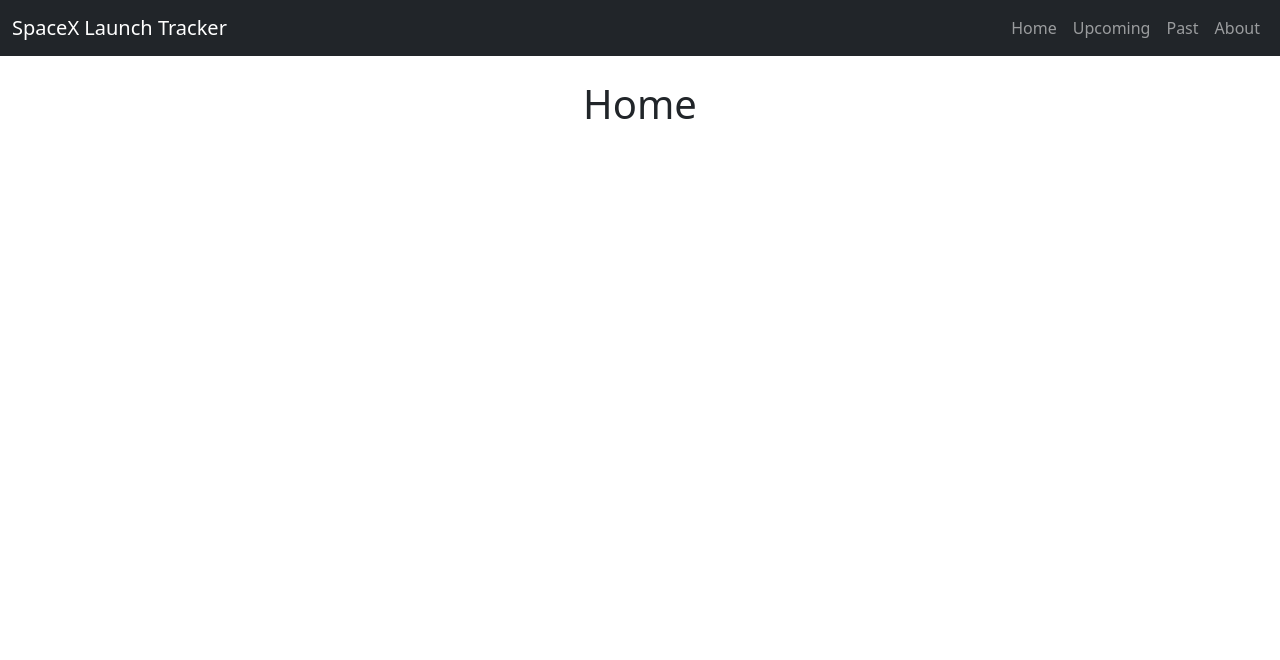
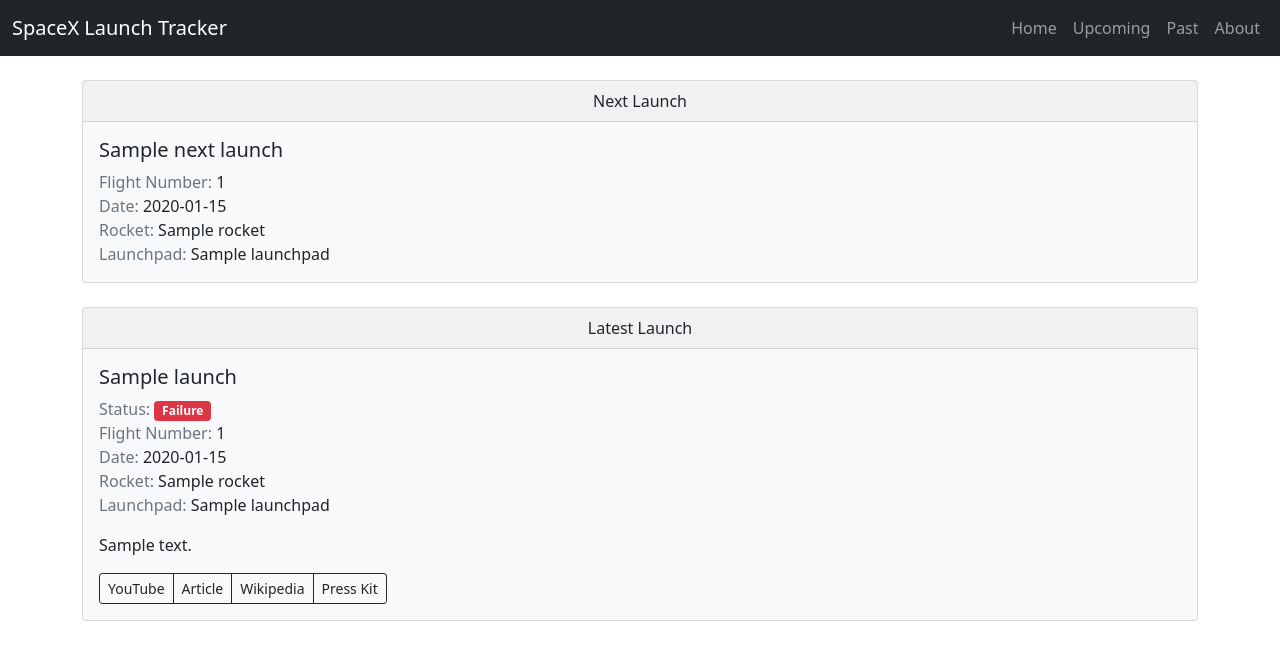
Before and after one commit to esadek/spacex-launch-tracker, a Flask app: template templates/index.html in a window 1280 px wide. Shown: the top 660 px of the page. Run offline with Flask 2, Linux system fonts and the light colour scheme; the template is opened without the code that fills it: most values are stand-ins (such as "Sample title", 1, 10 or a date in 2020); some libraries are stand-ins or nearby versions.

Commit message:
Add next and latest launches to home page

```diff
--- a/app.py
+++ b/app.py
@@ -23,7 +23,18 @@
 @app.route('/')
 @app.route('/home')
 def home():
-    return render_template('index.html', home_active=active)
+    next_r = get('https://api.spacexdata.com/v4/launches/next')
+    next_launch = loads(next_r.text)
+    latest_r = get('https://api.spacexdata.com/v4/launches/latest')
+    latest_launch = loads(latest_r.text)
+    return render_template(
+        'index.html',
+        home_active=active,
+        next_launch=next_launch,
+        latest_launch=latest_launch,
+        rockets=rockets,
+        launchpads=launchpads
+    )
 
 @app.route('/upcoming')
 def upcoming():
--- a/templates/index.html
+++ b/templates/index.html
@@ -1,4 +1,64 @@
 {% extends "layout.html" %}
 {% block content %}
-<h1 class="text-center">Home</h1>
+<div class="card bg-light">
+  <div class="card-header text-center">Next Launch</div>
+  <div class="card-body">
+    <h5 class="card-title">{{ next_launch.name }}</h5>
+    <p class="card-text mb-0">
+      <span class="text-muted">Flight Number:</span> {{ next_launch.flight_number }}
+    </p>
+    <p class="card-text mb-0">
+      <span class="text-muted">Date:</span> {{ next_launch.date_utc[:10] }}
+    </p>
+    <p class="card-text mb-0">
+      <span class="text-muted">Rocket:</span> {{ rockets[next_launch.rocket] }}
+    </p>
+    <p class="card-text">
+      <span class="text-muted">Launchpad:</span> {{ launchpads[next_launch.launchpad] }}
+    </p>
+  </div>
+</div>
+<div class="card bg-light my-4">
+  <div class="card-header text-center">Latest Launch</div>
+  <div class="card-body">
+    <h5 class="card-title">{{ latest_launch.name }}</h5>
+    <p class="card-text mb-0">
+      <span class="text-muted">Status: </span>
+      {% if latest_launch.success %}
+      <span class="badge bg-success">Success</span>
+      {% else %}
+      <span class="badge bg-danger">Failure</span>
+      {% endif %}
+    </p>
+    <p class="card-text mb-0">
+      <span class="text-muted">Flight Number:</span> {{ latest_launch.flight_number }}
+    </p>
+    <p class="card-text mb-0">
+      <span class="text-muted">Date:</span> {{ latest_launch.date_utc[:10] }}
+    </p>
+    <p class="card-text mb-0">
+      <span class="text-muted">Rocket:</span> {{ rockets[latest_launch.rocket] }}
+    </p>
+    <p class="card-text">
+      <span class="text-muted">Launchpad:</span> {{ launchpads[latest_launch.launchpad] }}
+    </p>
+    {% if latest_launch.details %}
+    <p class="card-text">{{ latest_launch.details }}</p>
+    {% endif %}
+    <div class="btn-group">
+      {% if latest_launch.links.webcast %}
+      <a href="{{ latest_launch.links.webcast }}" class="btn btn-sm btn-outline-dark">YouTube</a>
+      {% endif %}
+      {% if latest_launch.links.article %}
+      <a href="{{ latest_launch.links.article }}" class="btn btn-sm btn-outline-dark">Article</a>
+      {% endif %}
+      {% if latest_launch.links.wikipedia %}
+      <a href="{{ latest_launch.links.wikipedia }}" class="btn btn-sm btn-outline-dark">Wikipedia</a>
+      {% endif %}
+      {% if latest_launch.links.presskit %}
+      <a href="{{ latest_launch.links.presskit }}" class="btn btn-sm btn-outline-dark">Press Kit</a>
+      {% endif %}
+    </div>
+  </div>
+</div>
 {% endblock %}
```
